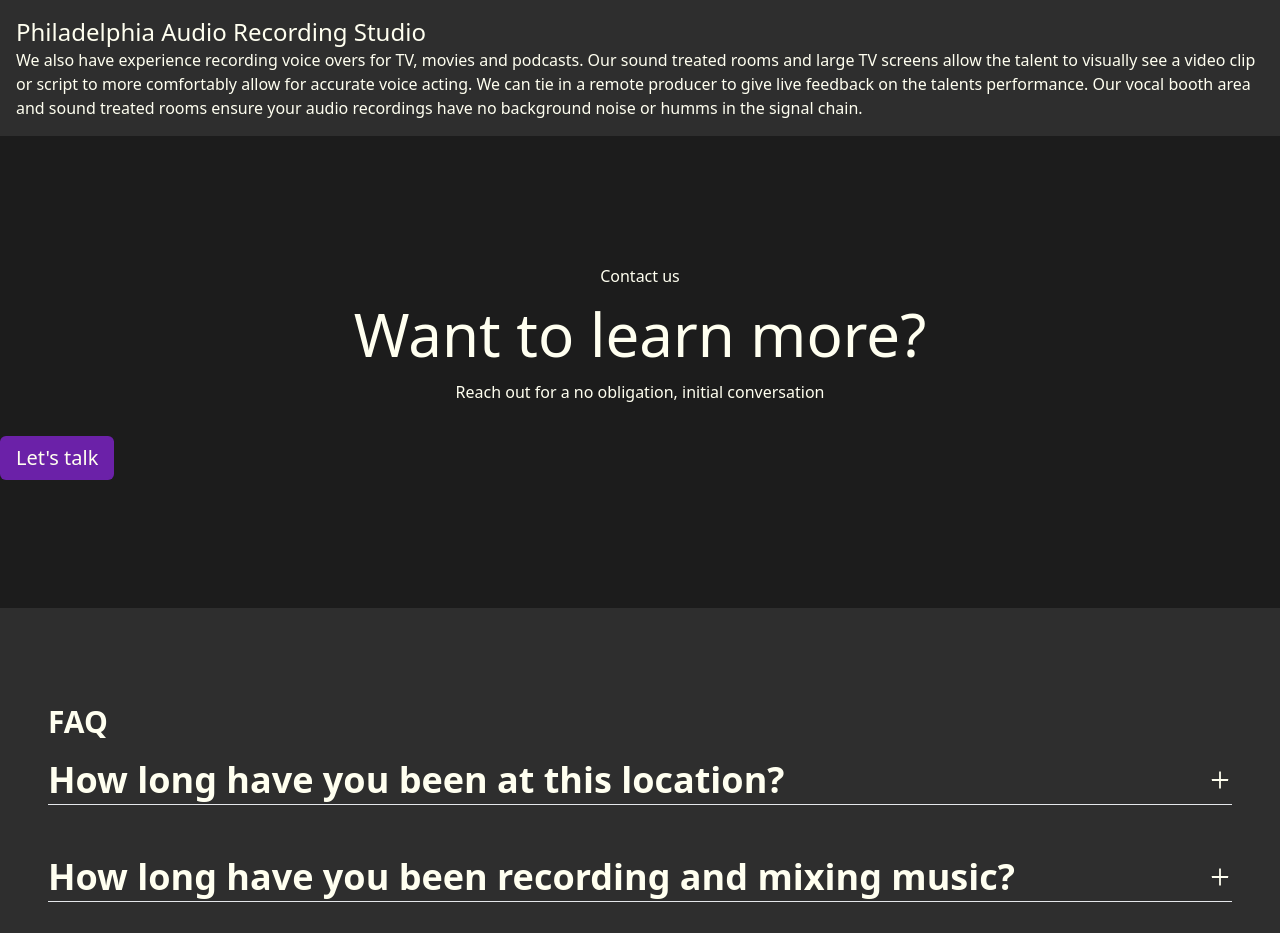
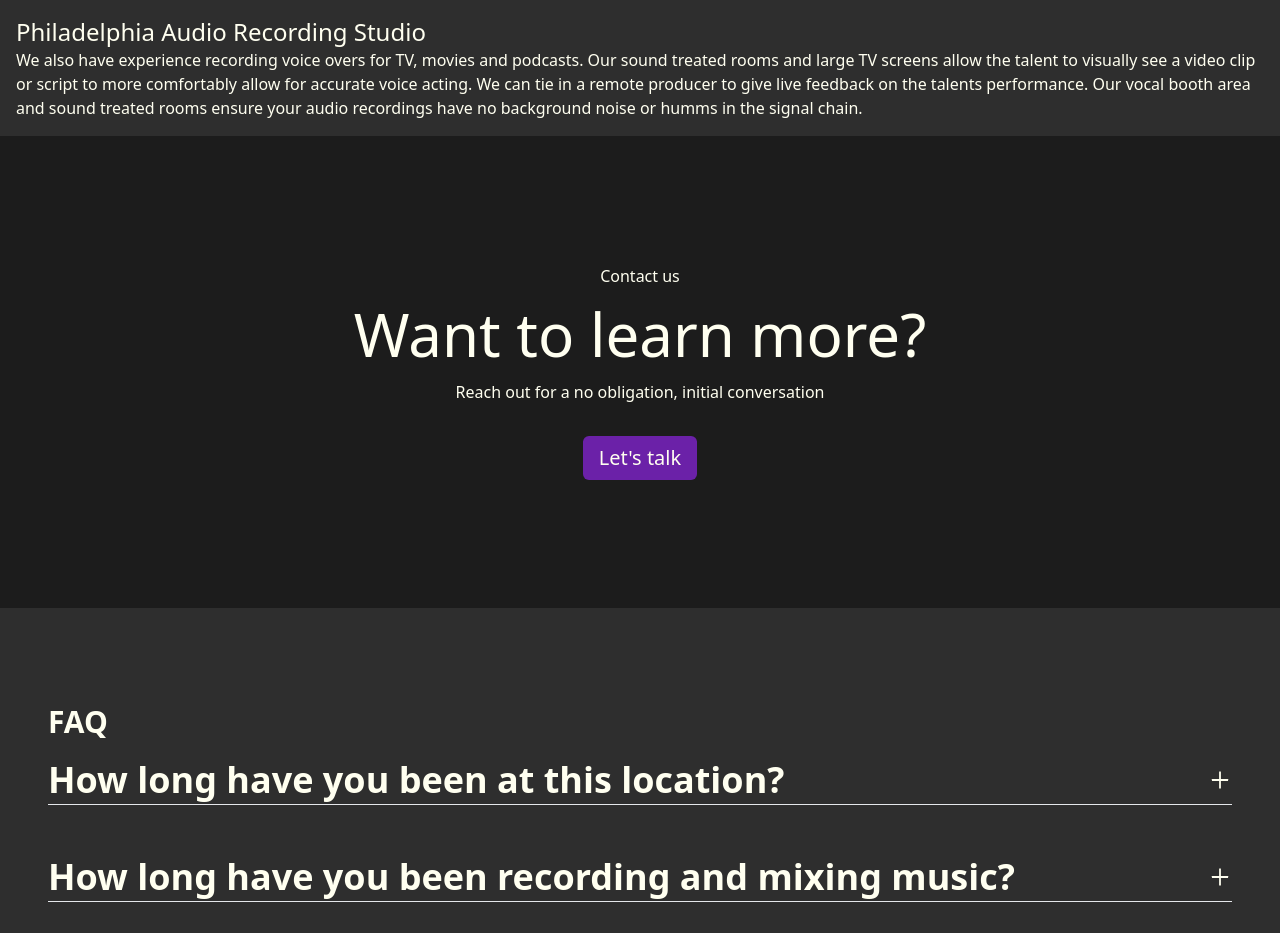
Before and after one commit to zackhanni/sounds-like-soma, a Next.js app: page / in a window 1280 px wide. Shown: the part 2100-3033 px from the top of the page. Built offline with nearby package versions, Linux system fonts and the light colour scheme.

Commit message:
center elements

```diff
--- a/app/components/Contact.tsx
+++ b/app/components/Contact.tsx
@@ -3,7 +3,7 @@ import Button from "./Button";
 
 export default function Contact() {
   return (
-    <div className="text-center bg-[#1c1c1c] py-32 w-full ">
+    <div className="grid place-items-center bg-[#1c1c1c] py-32 w-full ">
       <h2>Contact us</h2>
       <p className="text-6xl py-4">Want to learn more?</p>
       <p className="pb-8">
```
